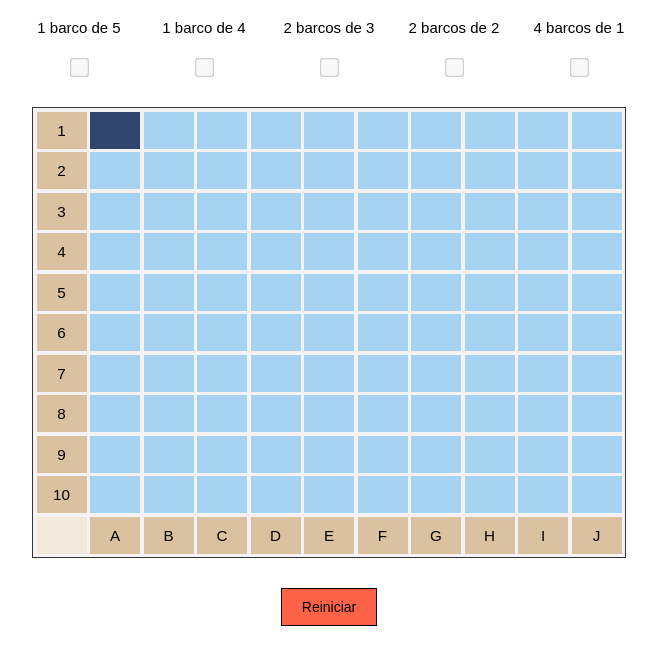
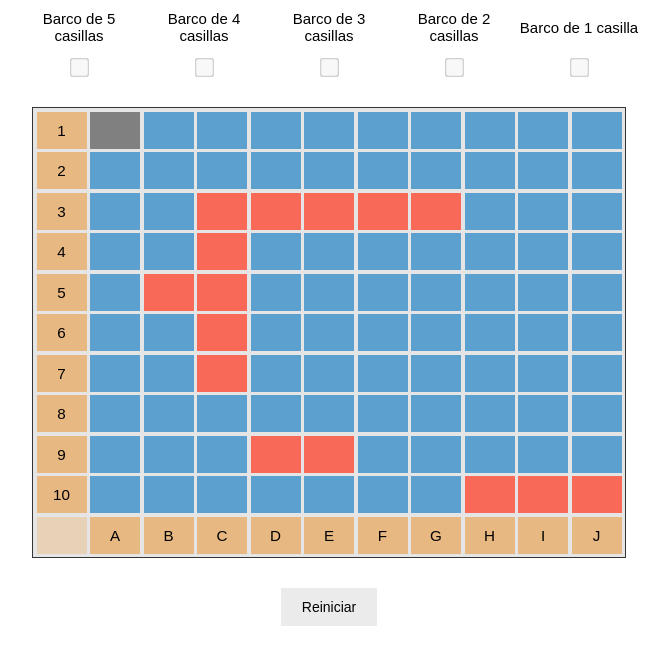
Before and after one commit to davidquicoc/Hundir_Flota, a plain HTML site: page index.html in a window 1280 px wide. Both pictures are taken after a click on the element 426 px from the left and 206 px from the top of the page. Shown: the part 76-740 px from the top of the page, without its empty margins (311-981 px from the left). Drawn offline with Linux system fonts and the light colour scheme; a web font is replaced by a local one.

Commit message:
Actualización de contenido y código en los ficheros

```diff
--- a/index.html
+++ b/index.html
@@ -9,15 +9,12 @@
 <body>
     <div class="container">
         <h2>Juego del barco</h2>
-        <!--
-        <p>Número de intentos: <span id="intento"></span></p>
-        -->
         <div class="box-check">
-            <p>1 barco de 5</p>
-            <p>1 barco de 4</p>
-            <p>2 barcos de 3</p>
-            <p>2 barcos de 2</p>
-            <p>4 barcos de 1</p>
+            <p>Barco de 5 casillas</p>
+            <p>Barco de 4 casillas</p>
+            <p>Barco de 3 casillas</p>
+            <p>Barco de 2 casillas</p>
+            <p>Barco de 1 casilla</p>
             <input type="checkbox" id="check5b" disabled>
             <input type="checkbox" id="check4b" disabled>
             <input type="checkbox" id="check3b" disabled>
--- a/script.js
+++ b/script.js
@@ -1,117 +1,121 @@
-//  Variables globales
-var filaTablero = 10;
-var celdaTablero = 10;
-var barcoTot = 10;
+const filaTablero = 10;
+const celdaTablero = 10;
 
-//  Arrays con datos para los barcos
-var barcTamañ = [1, 1, 1, 1, 2, 2, 3, 3, 4, 5];
-var barcOrient = ['h', 'v'];
-//  Array que almacena barcos
-var barcoPosic = [];
+const tamaño = [1, 2, 3, 4, 5];
+const orientacion = ['h', 'v'];
+var barcos = [];
 
-/*
-var n_intentos = 50;
-document.getElementById('intento').value = n_intentos;
-*/
-
-//  Tablero
 const tablero = document.getElementById('tablero');
 
-//  Checkbox de comprobación
-const input1 = document.getElementById('check1b');
-const input2 = document.getElementById('check2b');
-const input3 = document.getElementById('check3b');
-const input4 = document.getElementById('check4b');
-const input5 = document.getElementById('check5b');
+const inputs = {
+    1: document.getElementById('check1b'),
+    2: document.getElementById('check2b'),
+    3: document.getElementById('check3b'),
+    4: document.getElementById('check4b'),
+    5: document.getElementById('check5b')
+};
 
-//  Iniciar eventos de tablero y barcos
 document.addEventListener('DOMContentLoaded', function() {
     iniciarTablero();
-    //colocarBarcos();
-    inicializarEvento();
+    colocarBarcos();
+    eventoTocar();
 });
 
-//  Construye el #tablero con sus bloques
 function iniciarTablero() {
-    //  Variable que guarda la estructura HTML de dentro del #tablero
     let html = "";
 
     let letras = ['A', 'B', 'C', 'D', 'E', 'F', 'G', 'H', 'I', 'J'];
 
-    //  Insertar fila de números
     for (let i = 0; i < filaTablero; i++) {
         html += "<div class='casilla casilla-simb' style='grid-column:1/2; grid-row:" + (i + 1)+ "/" + (i+2) + ";'>" + (i+1) + "</div>";
     }
 
-    //  Añadir casilla vacía
     html += "<div class='casilla casilla-vacia' style='grid-column:1/2; grid-row:11/12;'></div>";
 
-    //  Insertar columnas de letras
     for (let i = 0; i < letras.length; i++) {
         html += "<div class='casilla casilla-simb' style='grid-row: 11/12; grid-column:" + (i + 2) + "/" + (i + 3) + ";'>" + letras[i] + "</div>";
     }
 
-    //  Insertar casillas restantes
     for (let i = 0; i < filaTablero; i++) {
         for (let j = 0;j < celdaTablero; j++) {
             html += "<div id='cell-" + (i+1) + "-" + (j+1) + "' class='casilla casilla-hueco' style='grid-column:" + (j + 2) + "/" + (j+3) + "; grid-row:" + (i + 1) + "/" + (i + 2) + ";'>&nbsp;</div>";
         }
     }
-    //  Añadir html en #tablero
     document.getElementById('tablero').innerHTML = html;
 }
 
-/*
-
-EN DESARROLLO
-
 function colocarBarcos() {
-    for (let i = 0; i < barcoTot; i++) {
-        let tamaño = barcTamañ[i];
+    for (let i = 0; i < tamaño.length; i++) {
+        let tam = tamaño[i];
         let colocado = false;
 
         while (!colocado) {
-            let orient = barcOrient[Math.floor(Math.random() * barcOrient.length)];
-            let fila = Math.floor(Math.random() * filaTablero) + 1;
-            let celd = Math.floor(Math.random() * celdaTablero) + 1;
+            let orient = orientacion[Math.floor(Math.random() * orientacion.length)];
 
-            let posiciones = [];
-            for (let j = 0; j < tamaño; j++) {
-                let f = fila;
-                let c = celd;
+            let filaMax = orient == 'v' ? filaTablero - tam + 1 : filaTablero;
+            let celdaMax = orient == 'h' ? celdaTablero - tam + 1 : celdaTablero;
+
+            let filaIni = Math.floor(Math.random() * filaMax) + 1;
+            let celdaIni = Math.floor(Math.random() * celdaMax) + 1;
+
+            let celdasData = [];
+            let valido = true;
+
+            for (let j = 0; j < tam; j++) {
+                let f = filaIni;
+                let c = celdaIni;
+
                 if (orient == 'h') {
-                    c += j;
+                    c = celdaIni + j;
                 } else {
-                    f += j;
+                    f = filaIni + j;
                 }
 
+                let celdaDOM = getCell(f, c);
+                if (!celdaDOM || celdaDOM.classList.contains('barco')) {
+                    valido = false;
+                    break;
+                }
+                celdasData.push(celdaDOM.id);
+            }
+
+            if (valido) {
+                for (let k = 0; k < celdasData.length; k++) {
+                    let celdaDOM = document.getElementById(celdasData[k]);
+                    celdaDOM.classList.add('barco'); // marcar como barco (oculto)
+                }
+
+                barcos.push({
+                    tamaño: tam,
+                    orientacion: orient,
+                    celdas: celdasData,
+                    tocadas: []
+                });
+
+                colocado = true;
             }
         }
     }
 }
-*/
 
-function inicializarEvento() {
-    //  Variable que obtiene todas las casillas
-    let casillas = document.querySelectorAll(".casilla-hueco");
-    //  Bucle que recorre cada casilla hasta a veriguar cual hizo la función de click
-    for (let i = 0; i < casillas.length; i++) {
-        let casilla = casillas[i];
+function eventoTocar() {
+    const casillasEvt = document.querySelectorAll('.casilla-hueco');
+    for (let i = 0; i < casillasEvt.length; i++) {
+        let casilla = casillasEvt[i];
         casilla.addEventListener('click', function() {
-            //  Cambiar fondo de color de la casilla
-            casilla.style.background = "#30466e";
+            if (casilla.classList.contains('barco')) {
+                casilla.style.background = 'red';
+            } else {
+                casilla.style.background = 'gray';
+            }
         });
     }
 }
 
-function comprobarBarco() {
-    /*if ()*/
+function getCell(fila, celda) {
+    return document.getElementById("cell-" + fila + "-" + celda);
 }
 
-//  Botón #restart hará la función restartGame() cuando se clickee en él
-document.getElementById('restart').addEventListener('click', restartGame);
-
-//  Refirige a index.html
-function restartGame() {
-    window.location.href = "index.html";
-}
+document.getElementById('restart').addEventListener('click', function() {
+    window.location.href = './index.html';
+});
--- a/style.css
+++ b/style.css
@@ -40,6 +40,10 @@ body, button {
     grid-template-rows: repeat(2, 40px);
     align-items: center;
     justify-items: center;
+}
+
+.box-check p {
+    text-align: center;
 }
 
 .box-check p:first-of-type {
@@ -101,7 +105,7 @@ input {
     display: grid;
     grid-template-columns: repeat(11, 50px);
     grid-template-columns: repeat(11, 50px);
-    background: #f5f2f3;
+    background: #e5e5e5;
     border: 1px solid #353535;
     gap: 3.5px;
     padding: 3.5px;
@@ -117,21 +121,25 @@ input {
 }
 
 .casilla-simb {
-    background: #dac19f;
+    background: #e7b882;
 }
 
 .casilla-vacia {
-    background: #f0dcbf75;
+    background: #e7b88277;
 }
 
 .casilla-hueco {
     cursor: pointer;
-    background: #a6d3f1;
+    background: #5ba0cf;
     transition: 0.4s;
 }
 
 .casilla-hueco:hover {
-    background: #a295db;
+    background: #34438f;
+}
+
+.barco {
+    background: #f86a57;
 }
 
 .button-restart {
@@ -143,15 +151,15 @@ input {
 
 button {
     padding: 10px 20px;
-    background: tomato;
+    background: #d3d3d372;
     cursor: pointer;
-    border: 1px solid black;
-    transition: all 0.4s;
+    border: 1px solid #00000000;
+    transition: 0.4s;
     font-size: 1.4rem;
     width: 100%;
 }
 
 button:hover {
-    background: wheat;
-    border: 1px solid gray;
+    background: #ebe3c1;
+    border: 1px solid #303030;
 }
```
